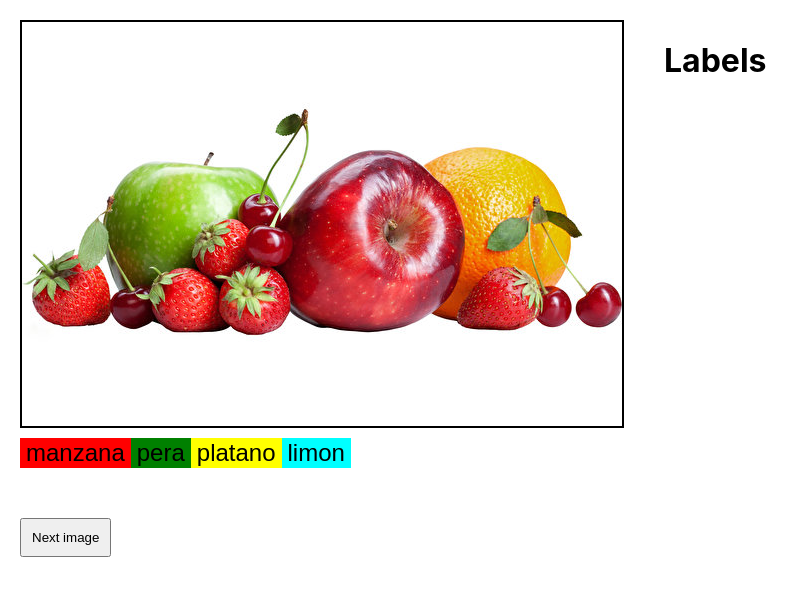
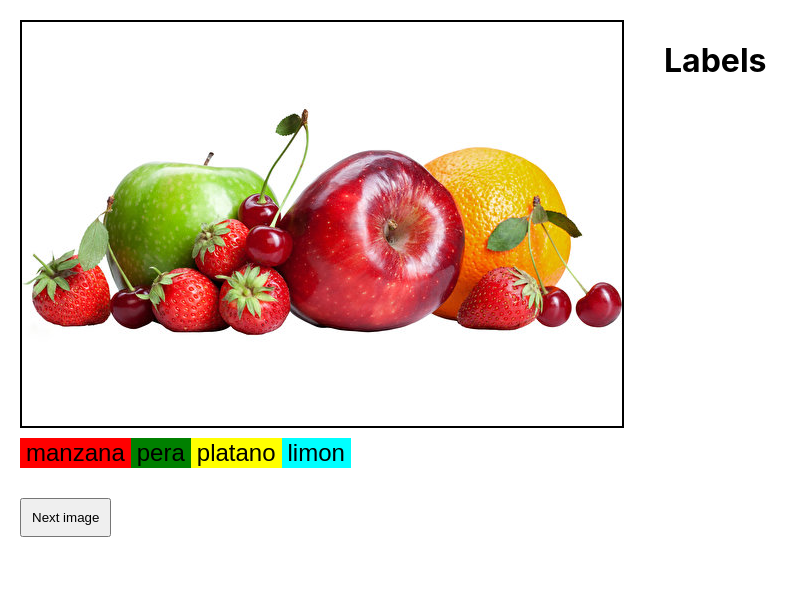
Before and after one commit to manuelgutierrezchaves/image-labeler-frontend, a React (Create React App) app: page / in a window 1280 px wide. Shown: the top 596 px of the page, without its empty margins (0-809 px from the left). Built offline with nearby package versions, Linux system fonts and the light colour scheme; the HTML template or start-up script is replaced by a standard one.

Commit message:
cambio masrgin botton de siguiente

```diff
--- a/src/App.js
+++ b/src/App.js
@@ -40,7 +40,7 @@ function App() {
           setIdHoverLabel={setIdHoverLabel}
         />
       </div>
-      <button style={{ margin: "20px", padding: "10px" }} onClick={finishTask}>Next image</button>
+      <button style={{ marginLeft: "20px", padding: "10px" }} onClick={finishTask}>Next image</button>
       {/* <p>
         -------------------------- DEBUG ZONE -------------------------- <br/><br/>
         Selected ID: {JSON.stringify(idSelectedLabel)} <br/><br/>
```
